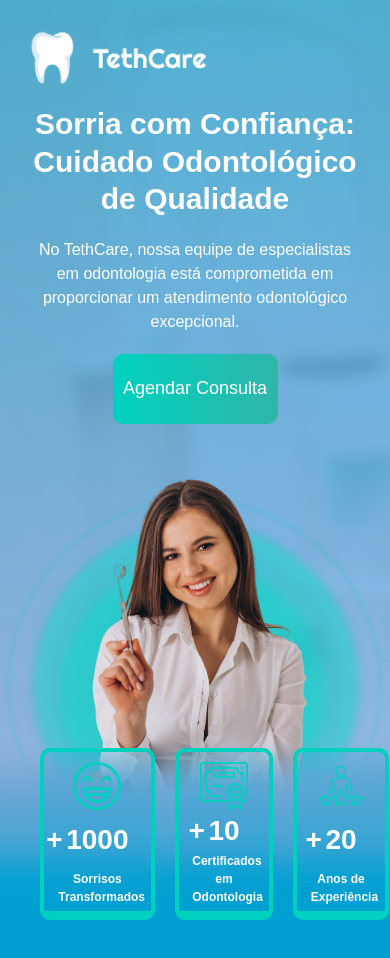
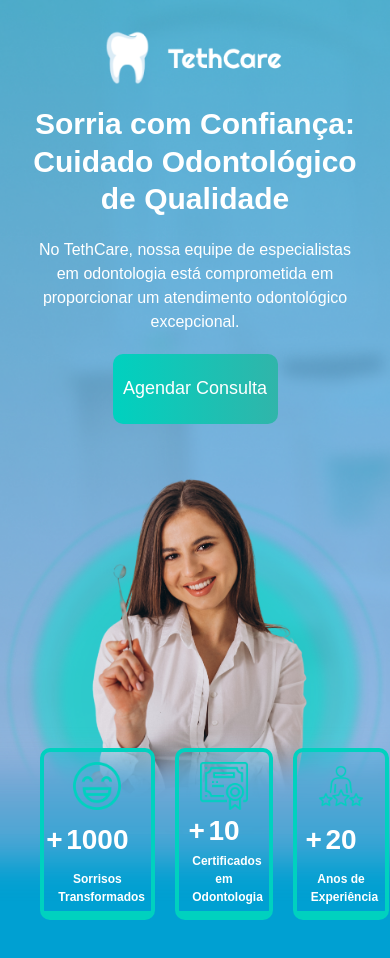
Before and after one commit to gsdeoliveira/tethcare, a React (Vite) app: page / in a window 390 px wide. Shown: the top 958 px of the page. Built offline with nearby package versions, Linux system fonts and the light colour scheme.

Commit message:
adjust CardHero

```diff
--- a/src/App.jsx
+++ b/src/App.jsx
@@ -1,6 +1,5 @@
-import Tratamentos from './components/Tratamentos'
-import Hero from './components/Hero'
-
+import Tratamentos from './components/sections/Tratamentos'
+import Hero from './components/sections/Hero'
 
 function App() {
   return (
--- a/src/components/CardHero.jsx
+++ b/src/components/CardHero.jsx
@@ -2,7 +2,7 @@ import React from 'react'
 
 const CardHero = ({ icon, number, description, altText }) => {
   return (
-    <div className="relative z-10 bg-bluePrimary/20 flex flex-1 flex-col p-[10px] items-center justify-between border-4 border-cyanPrimary rounded-[10px]">
+    <div className="relative z-10 w-full lg:w-fit bg-bluePrimary/20 flex flex-1 flex-col p-[10px] items-center justify-between border-4 border-cyanPrimary rounded-[10px]">
       <img src={icon} alt={altText} className="w-[48px]" />
       <p className="text-[28px] relative  font-extrabold">
         <span className="absolute -left-5">+</span>
--- a/src/components/Hero.jsx
+++ b/src/components/sections/Hero.jsx
@@ -1,16 +1,20 @@
-import logo from '../assets/Logo.png'
-import hero from '../assets/hero-person (1).png'
-import sorriso from '../assets/sorriso.png'
-import certificado from '../assets/certificado.png'
-import experiencia from '../assets/experiencia.png'
-import Button from './Button'
-import CardHero from './CardHero'
+import logo from '../../assets/Logo.png'
+import hero from '../../assets/hero-person.png'
+import sorriso from '../../assets/sorriso.png'
+import certificado from '../../assets/certificado.png'
+import experiencia from '../../assets/experiencia.png'
+import Button from '../Button'
+import CardHero from '../CardHero'
 
 const Hero = () => {
   return (
     <div className="relative hero-bg w-full flex flex-col lg:flex-row">
       <div className="lg:w-1/2 text-center lg:text-start p-[30px] xl:p-[50px] 2xl:p-[100px] flex flex-col gap-[20px] text-white">
-        <img src={logo} alt="tethcare logo" className="w-[180px]" />
+        <img
+          src={logo}
+          alt="tethcare logo"
+          className="w-[180px] self-center lg:self-start"
+        />
         <h1 className="text-[30px] lg:text-[40px] font-bold leading-tight">
           Sorria com Confiança: Cuidado Odontológico de Qualidade
         </h1>
```
Also changed, not shown: src/App.css (added), src/assets/hero-person (1).png (deleted), src/assets/hero-person.png, src/components/sections/Tratamentos.jsx (renamed from src/components/Tratamentos.jsx).
